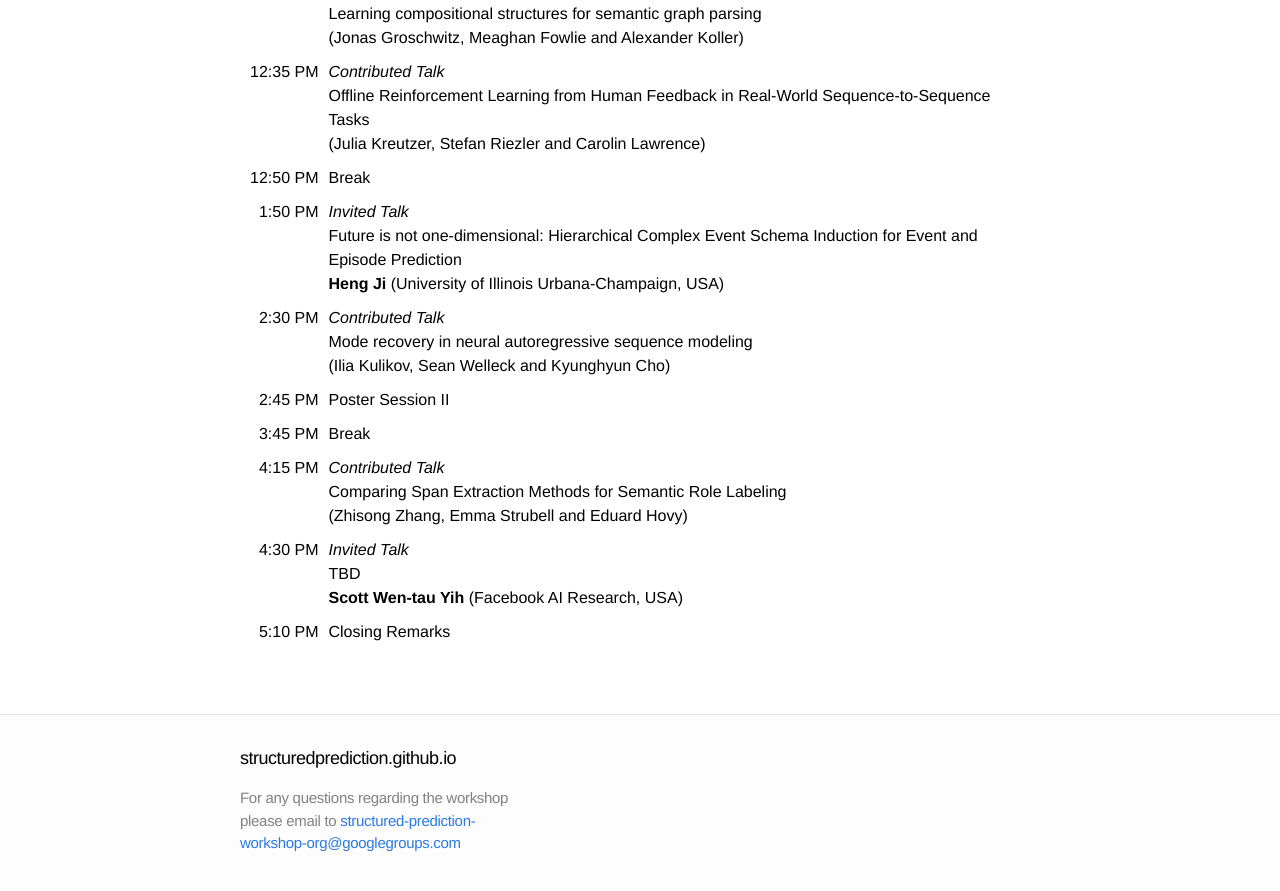
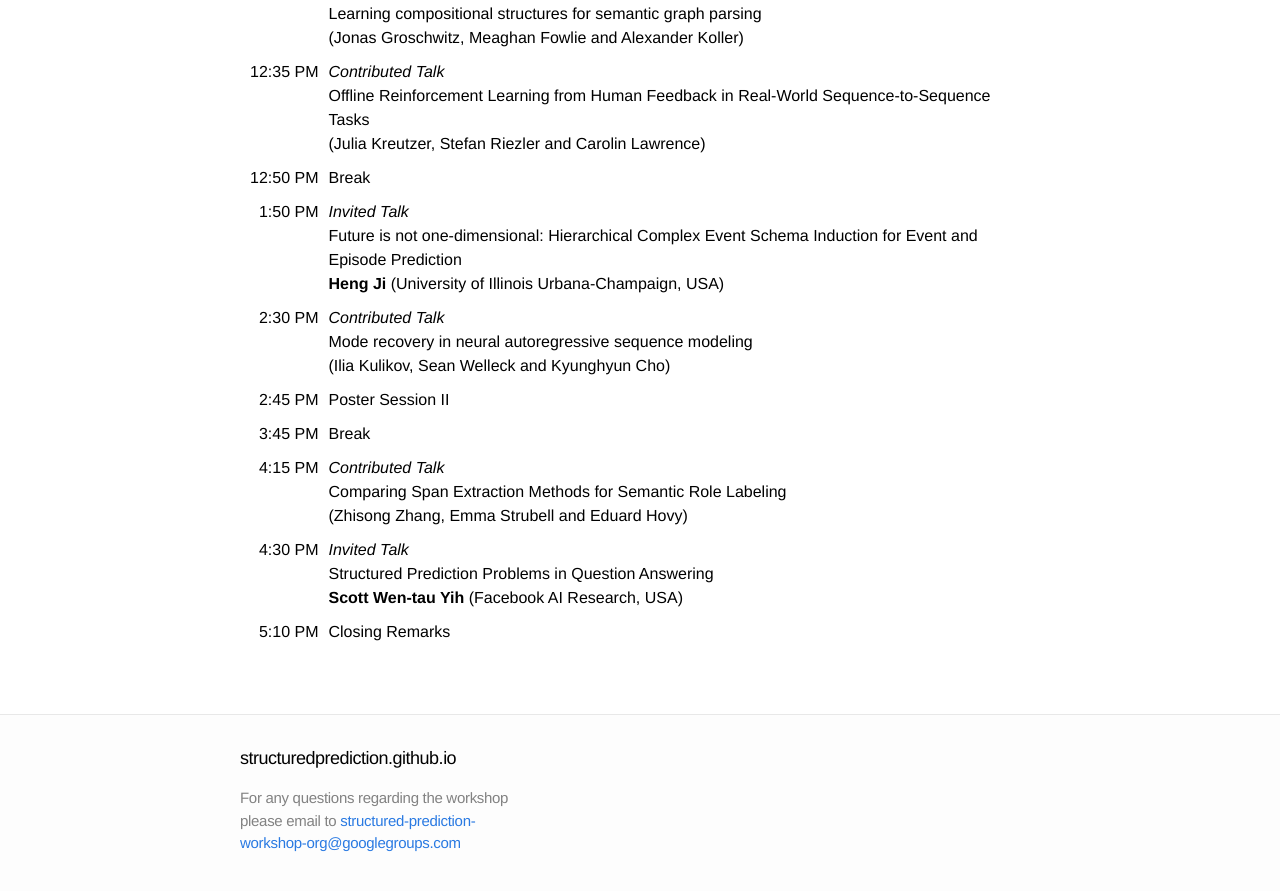
Before and after one commit to structuredprediction/structuredprediction.github.io, a Jekyll site: the page built from SPNLP21/3_schedule.md, in a window 1280 px wide and 900 px high, scrolled down 923 px. Shown: the top 891 px of the window. Built offline with Jekyll 4.4.1, drawn with Linux system fonts in a browser that asks for light colours.

Commit message:
Update 3_schedule.md

```diff
--- a/SPNLP21/3_schedule.md
+++ b/SPNLP21/3_schedule.md
@@ -33,7 +33,7 @@ name: 3
 |  2:45&nbsp;PM | Poster Session II |
 |  3:45&nbsp;PM |  Break |
 |  4:15&nbsp;PM | _Contributed Talk_<br/>Comparing Span Extraction Methods for Semantic Role Labeling<br/>(Zhisong Zhang, Emma Strubell and Eduard Hovy) |
-|  4:30&nbsp;PM | _Invited Talk_<br/>TBD<br/>**Scott Wen-tau Yih** (Facebook AI Research, USA)  |
+|  4:30&nbsp;PM | _Invited Talk_<br/>Structured Prediction Problems in Question Answering<br/>**Scott Wen-tau Yih** (Facebook AI Research, USA)  |
 |  5:10&nbsp;PM | Closing Remarks  |
 
 </div>
```
